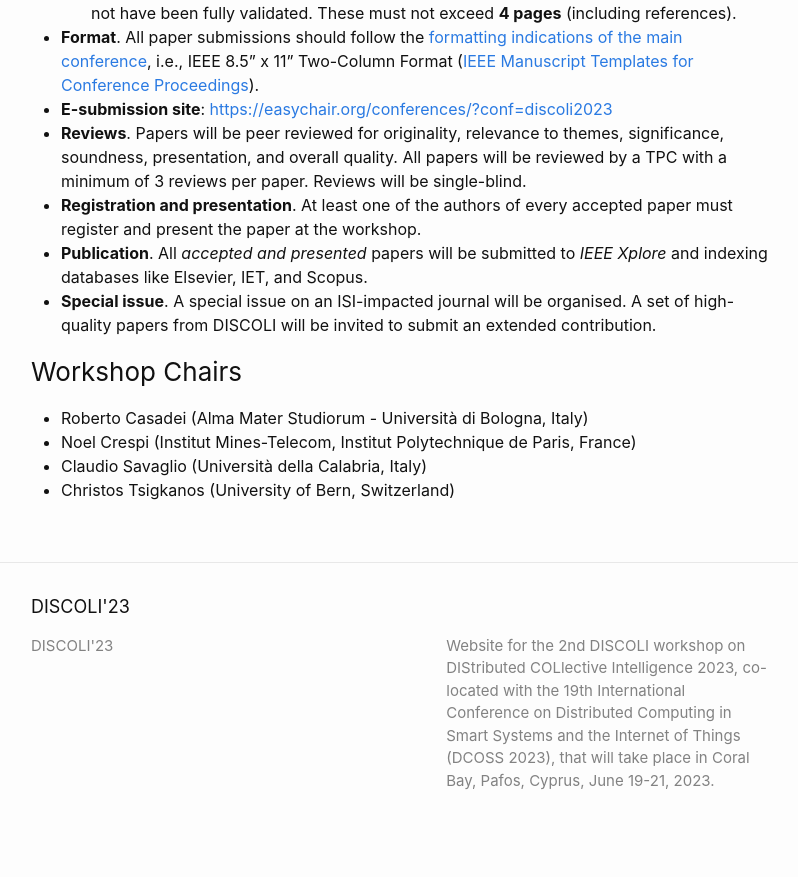
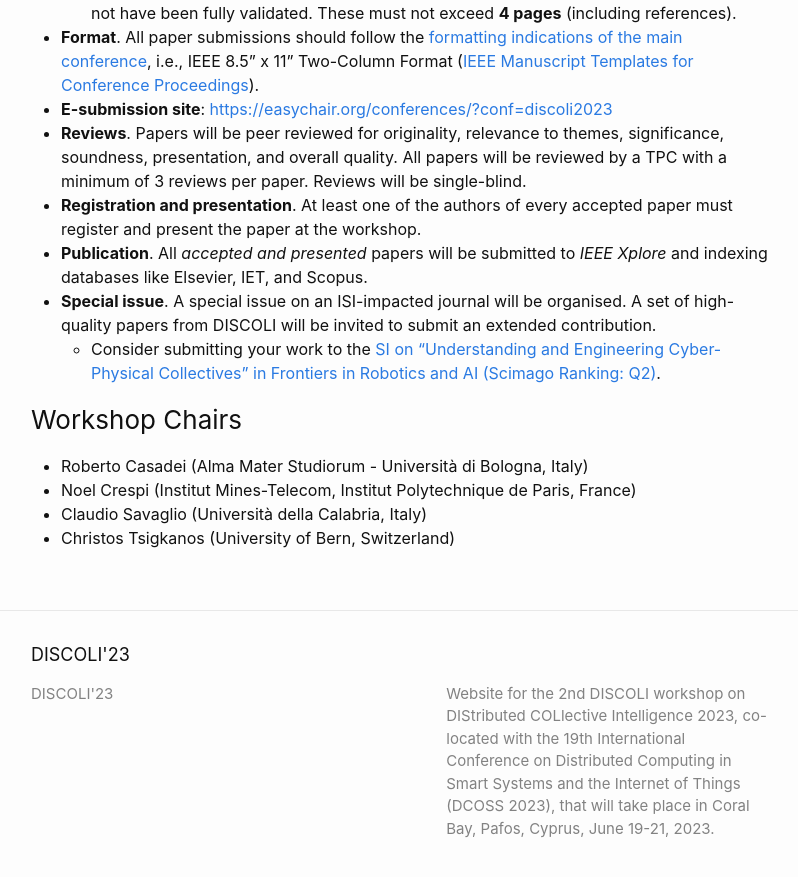
Before and after one commit to discoli-workshop/2023, a Jekyll site: the page built from index.md, in a window 1280 px wide and 900 px high, scrolled down 1675 px. Shown: the top 877 px of the window, without its empty margins (239-1037 px from the left). Built offline with Jekyll 4.4.1, drawn with Linux system fonts in a browser that asks for light colours; before the commit the page ends 2527 px from its top, so only the background shows below that.

Commit message:
Mention SI on frontiers

```diff
--- a/index.md
+++ b/index.md
@@ -54,6 +54,7 @@ All times are intended in Anywhere on Earth (AoE) timezone.
 - **Registration and presentation**. At least one of the authors of every accepted paper must register and present the paper at the workshop.
 - **Publication**. All *accepted and presented* papers will be submitted to *IEEE Xplore* and indexing databases like Elsevier, IET, and Scopus.
 - **Special issue**. A special issue on an ISI-impacted journal will be organised. A set of high-quality papers from DISCOLI will be invited to submit an extended contribution.
+    * Consider submitting your work to the [SI on "Understanding and Engineering Cyber-Physical Collectives" in Frontiers in Robotics and AI (Scimago Ranking: Q2)](https://www.frontiersin.org/research-topics/52323/understanding-and-engineering-cyber-physical-collectives).
 
 ### Workshop Chairs
 
```
